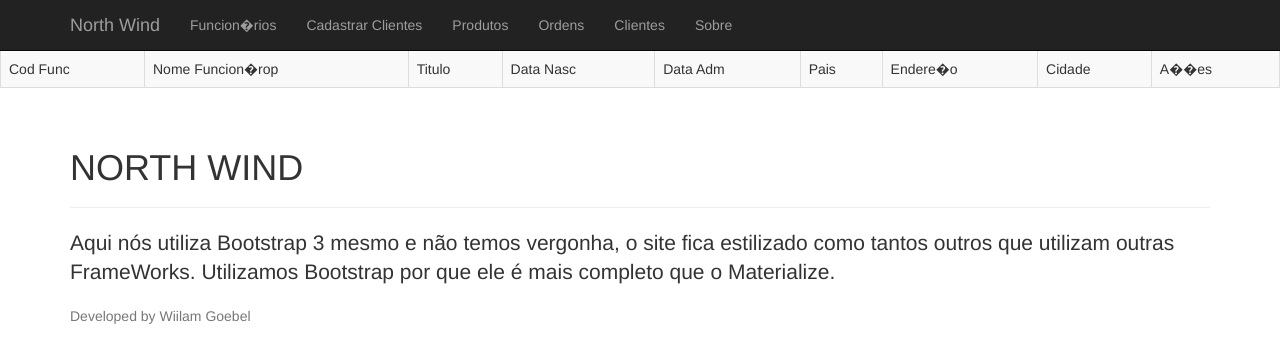
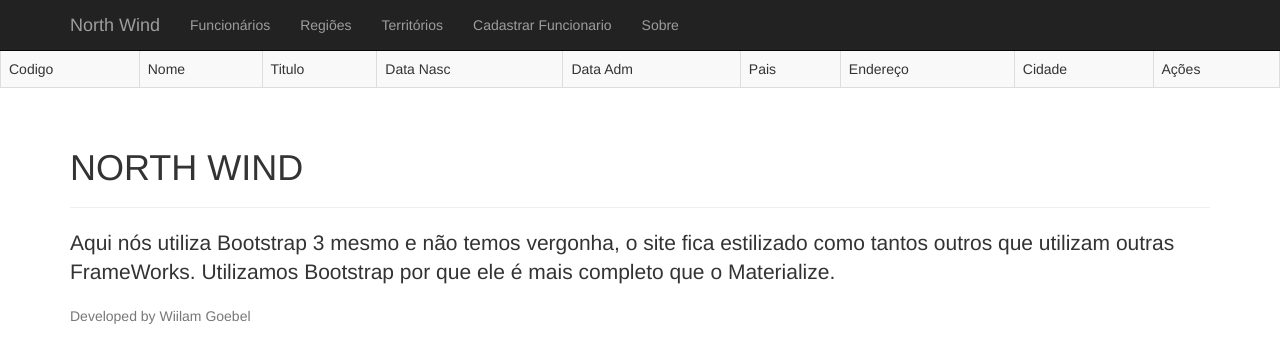
Before and after one commit to WilliamTiago/northwind_POO, a PHP site: page /View/ViewConsultaFuncionario.php in a window 1280 px wide. Shown: the top 363 px of the page. Run offline with PHP 8.4, Linux system fonts and the light colour scheme; data that the repository does not hold is empty.

Commit message:
realease 2.1

```diff
--- a/View/ViewConsultaFuncionario.php
+++ b/View/ViewConsultaFuncionario.php
@@ -1,4 +1,5 @@
 <?php
+    $AddFuncionario = true;
 
     $sFileHeader          = dirname(__DIR__).'/header.php';
     $sFilePersBancoDados  = dirname(__DIR__).'/Persistencia/PersistenciaBancoDados.php';
@@ -8,7 +9,6 @@
     include_once($sFilePersBancoDados);
     include_once($sFilePersFuncionario);
 
-
     $oPersConexao      = new PersistenciaBancoDados("localhost", "root", "", "northwind");
     $oPersFuncionario  = new PersistenciaFuncionario($oPersConexao);
 
@@ -16,15 +16,15 @@
 
 <table  class ="table table-striped table-bordered">
     <tr>
-        <td>Cod Func</td>
-        <td>Nome Funcion�rop</td>
+        <td>Codigo</td>
+        <td>Nome</td>
         <td>Titulo</td>
         <td>Data Nasc</td>
         <td>Data Adm</td>
         <td>Pais</td>
-        <td>Endere�o</td>
+        <td>Endereço</td>
         <td>Cidade</td>
-        <td>A��es</td>
+        <td>Ações</td>
     </tr>
 
     <?php
@@ -42,17 +42,10 @@
         <td><?= $oFuncionario["Endereco"] ?></td>
         <td><?= $oFuncionario["Cidade"] ?></td>
         <td>
-            <form class="btn-group" action ="ViewManutencaoFuncionarioAlterar.php" method ="POST">
-                <input type ="hidden" name ="IDFuncionario" value="<?php print $oFuncionario["IDFuncionario"]?>">
-                <input class ="btn btn-primary" type ="submit" value ="Alterar"></input>
-            </form>
-            <form class="btn-group" action ="/William/desenvolvimento_web_2/northwind_POO/Controller/ControllerFuncionarioDelete.php" method ="Get">
-                <input type ="hidden" name ="ID" value="<?php print $oFuncionario["IDFuncionario"]?>">
-                <input class ="btn btn-primary" type ="submit" value ="Excluir"></input>
-            </form>
+            <a href="<?php print("formUpdateProduto.php?id=".$oFuncionario["IDFuncionario"]) ?>" class="btn btn-primary">Alterar</a>
+            <a href="<?php print("formUpdateProduto.php?id=".$oFuncionario["IDFuncionario"]) ?>" class="btn btn-primary">Excluir</a>
         </td>
     </tr>
-
     <?php
         endforeach;
     ?>
--- a/header.php
+++ b/header.php
@@ -17,12 +17,21 @@
             </div>
             <div>
                 <ul class ="nav navbar-nav">
-                    <li><a href ="/William/desenvolvimento_web_2/northwind_POO/View/ViewConsultaFuncionario.php">Funcion�rios</a></li>
-                    <li><a href ="/William/desenvolvimento_web_2/northwind_POO/View/ViewManutencaoFuncionario.php">Cadastrar Clientes</a></li>
-                    <li><a href ="">Produtos</a></li>
-                    <li><a href ="">Ordens</a></li>
-                    <li><a href ="">Clientes</a></li>
-                    <li><a href ="">Sobre</a></li>
+                    <li><a href ="/William/desenvolvimento_web_2/northwind_POO/View/ViewConsultaFuncionario.php">Funcionários</a></li>
+                    <li><a href ="/William/desenvolvimento_web_2/northwind_POO/View/ViewManutencaoRegiao">Regiões</a></li>
+                    <li><a href ="/William/desenvolvimento_web_2/northwind_POO/View/ViewManutencaoTerritorio">Territórios</a></li>
+                    <?php
+                    if(isset($AddRegiao)){
+                        echo'<li><a href ="/William/desenvolvimento_web_2/northwind_POO/View/ViewManutencaoRegiao">Cadastrar Região</a></li>';
+                    };
+                    if(isset($AddFuncionario)){
+                        echo'<li><a href ="/William/desenvolvimento_web_2/northwind_POO/View/ViewManutencaoFuncionario.php">Cadastrar Funcionario</a></li>';
+                    };
+                    if(isset($AddRegiao)){
+                        echo'<li><a href ="/William/desenvolvimento_web_2/northwind_POO/View/ViewManutencaoTerritorio">Cadastrar Território</a></li>';
+                    };
+                    ?>
+                    <li style="float:rigth;"><a href ="">Sobre</a></li>
                 </ul>
             </div>
         </div>
```
